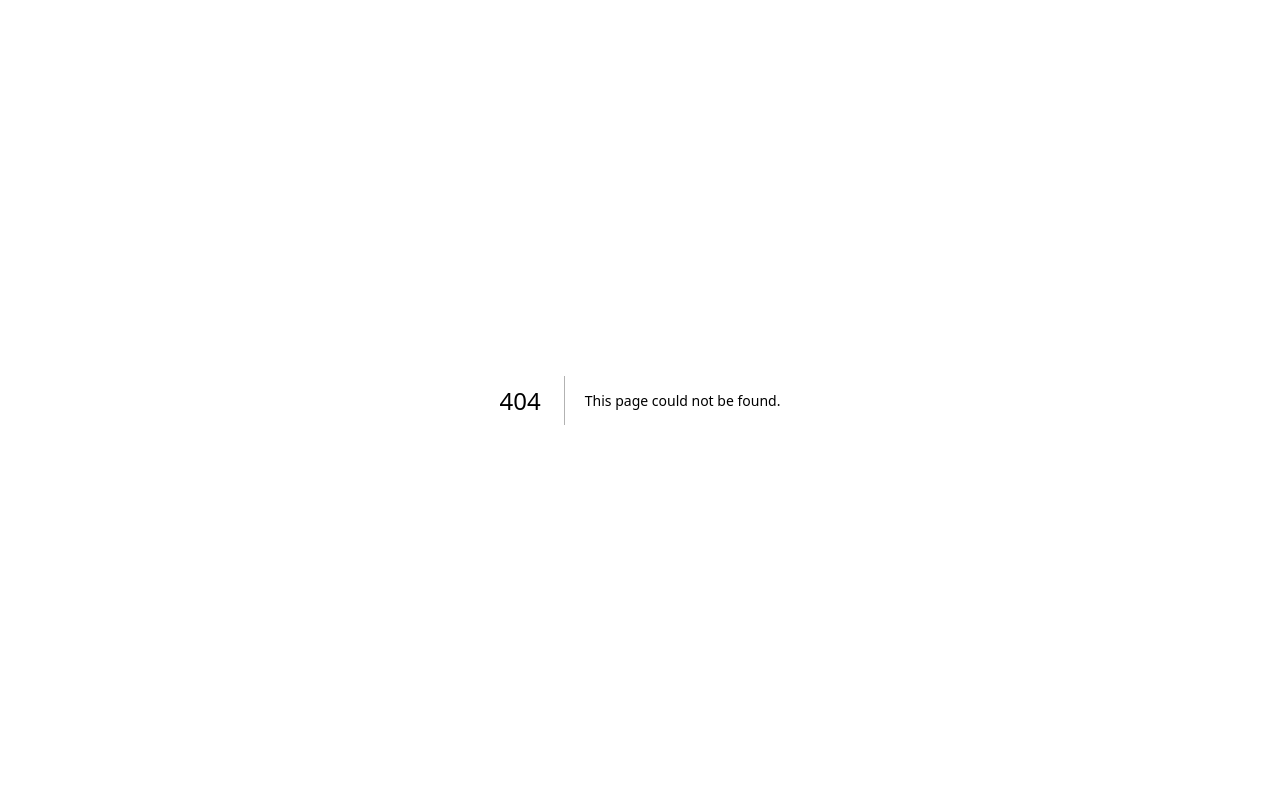
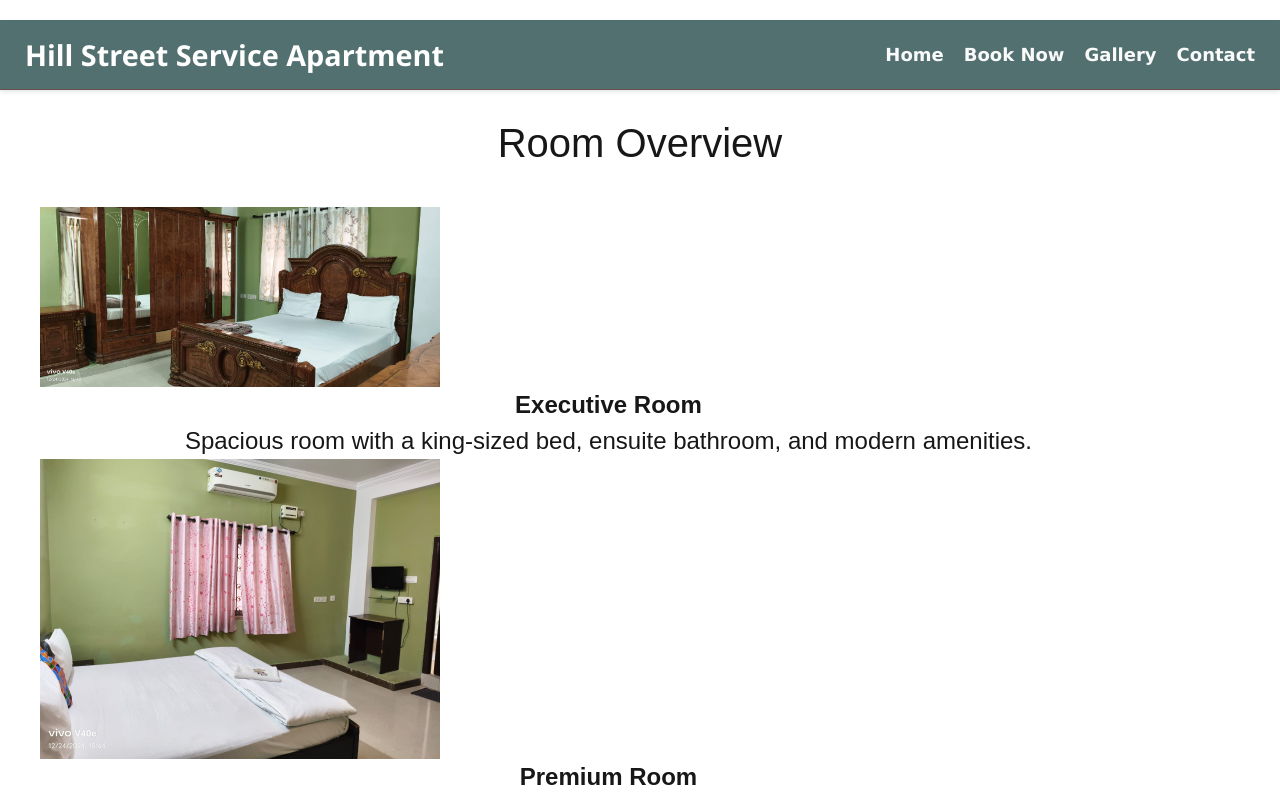
Before and after one commit to Saniahyd1/guesthouse, a Next.js app: page /facilities in a window 1280 px wide. Before the commit this address had no page. Shown: the top 800 px of the page. Built offline with nearby package versions, Linux system fonts and the light colour scheme.

Commit message:
Updated booking page and components

```diff
--- a/src/Components/CircularGallery.tsx
+++ b/src/Components/CircularGallery.tsx
@@ -17,7 +17,7 @@ const cards = [
   {
     image: "/LVprasad.jpg",
     title: "LV Prasad Eye Institute",
-    description: "Approximately 2.3 km from Hill Street Service Apartment.",
+    description: "Approximately 1.3 km from Hill Street Service Apartment.",
   },
   {
     image: "/AIG.jpg",
--- a/src/Components/Navbar.tsx
+++ b/src/Components/Navbar.tsx
@@ -15,6 +15,7 @@ export default function Navbar() {
 
         <Link href="/booking">Book Now</Link>
         <Link href="/gallery">Gallery</Link>
+
         <Link href="/contact">Contact</Link>
       </div>
 
--- a/src/app/booking/page.tsx
+++ b/src/app/booking/page.tsx
@@ -113,7 +113,7 @@ const handleSubmit = async (e: React.FormEvent) => {
           <select name="roomType"  value={formData.roomType} onChange={handleChange} required>
             <option value=" " disabled selected>--Select Room Type--</option>
             <option value="single">Premium</option>
-            <option value="double">Deluxe</option>
+
             <option value="suite">Executive</option>
           </select>
           <br /><br />
--- /dev/null
+++ b/src/app/facilities/page.css
@@ -0,0 +1,25 @@
+h1 {
+    font-size: clamp(24px, 5vw, 40px);
+    text-align: center;
+    margin: 1.5ch;
+    text-shadow: 1.5 1 rgb(57, 101, 121);
+
+}
+.card{
+    font-size: clamp(16px, 3vw, 24px);
+    text-align: center;
+    margin: 1.5ch;
+    gap: 50px;
+    width: 80%;
+    height: min-content;
+    text-shadow: 1.5 1 rgb(150, 150, 150);
+}
+.card img{
+    height:50%;
+    width: 50vh;
+}
+.card p{
+    flex-wrap: wrap;
+    float: right;
+    border: 20px;
+}
--- /dev/null
+++ b/src/app/facilities/page.tsx
@@ -0,0 +1,38 @@
+import Navbar from "@/Components/Navbar";
+import Footer from "@/Components/footer";
+import "./page.css";
+export default function FacilitiesPage() {
+return (
+  <>
+    <Navbar />
+    <main className="themain" style={{ padding: "80px 20px" }}>
+      <div className="facilities-section">
+        <h1>Room Overview</h1>
+        <div className="facilities-cards">
+            <div className="cards">
+            <div
+              className="card">
+              <img src="/gallery/room1.jpg" alt="King Bed"  />
+            <p>
+              <b>Executive Room</b><br/>
+              Spacious room with a king-sized bed, ensuite bathroom, and modern amenities.
+            </p>
+
+            </div>
+            <div
+              className="card">
+              <img src="/gallery/room2.jpg" alt="Bed"  />
+            <p>
+              <b>Premium Room</b><br/>
+              Spacious room with a king-sized bed, ensuite bathroom, and modern amenities.
+            </p>
+
+            </div>
+    </div>
+    </div>
+    </div>
+    </main>
+    <Footer />
+    </>
+)
+}
```
Also changed, not shown: 1 other file (tests, documents, lock files or other folders).
